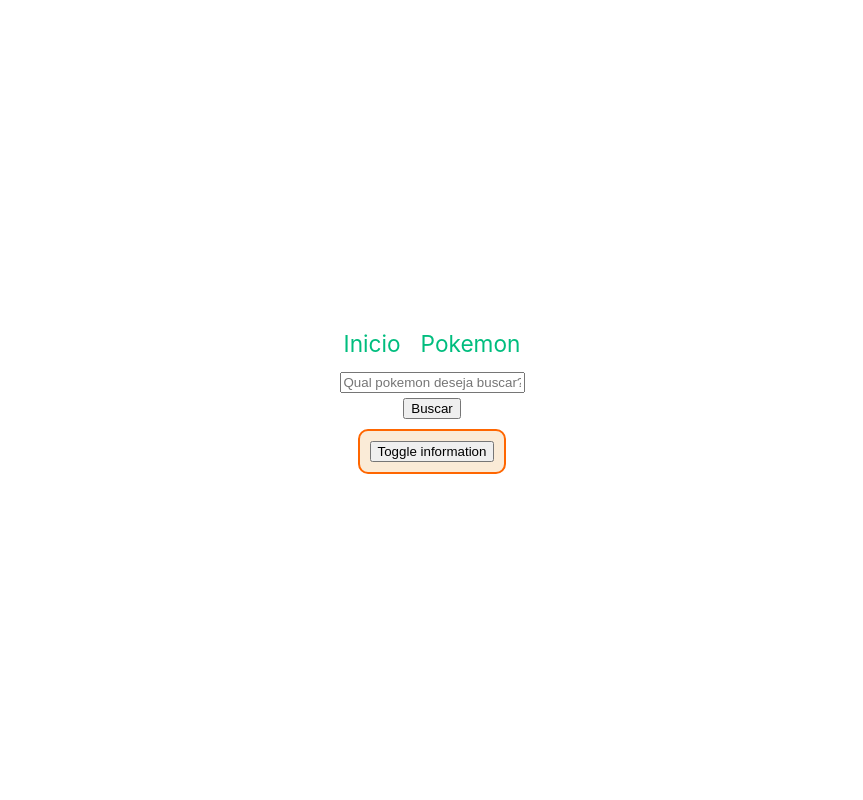
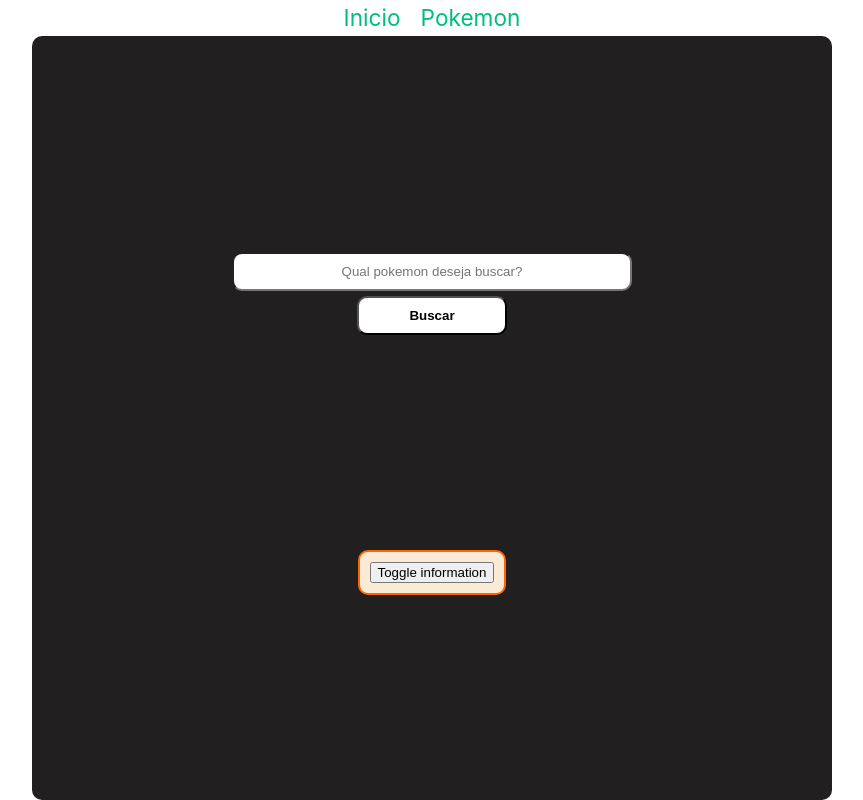
Before and after one commit to pedro-bink/pokemon-app, a Vue app: page /pokemon in a window 1280 px wide. Shown: the top 800 px of the page, without its empty margins (240-1103 px from the left). Built offline with nearby package versions, Linux system fonts and the light colour scheme.

Commit message:
feat: cleaning input value after submiting form

```diff
--- a/src/views/PokemonView.vue
+++ b/src/views/PokemonView.vue
@@ -13,6 +13,7 @@ export default {
   methods: {
     handleSubmit() {
       console.log(this.pokemonName);
+
       axios
         .get(`https://pokeapi.co/api/v2/pokemon/${this.pokemonName}`)
         .then((response) => {
@@ -22,10 +23,14 @@ export default {
             name: response.data.name,
             image: response.data.sprites.front_default,
             stats: response.data.stats,
+            type: { ...response.data.types },
           };
         });
+
+      this.pokemonName = '';
     },
   },
+
   components: { PokemonCard },
 };
 </script>
@@ -39,17 +44,31 @@ export default {
         v-model="this.pokemonName"
       />
 
-      <input type="submit" value="Buscar" />
+      <button type="submit">Buscar</button>
     </form>
+    <div class="content">
+      <PokemonCard :pokemon="this.pokemon" />
+    </div>
   </div>
-  <PokemonCard :pokemon="this.pokemon" />
 </template>
 
 <style scoped>
 .container {
   display: flex;
   flex-direction: column;
+  align-items: center;
+  justify-content: space-evenly;
+  max-width: 800px;
+  width: 100%;
+  height: 100%;
+  background-color: rgb(33, 31, 31);
+  border-radius: 10px;
 }
+
+.content {
+  display: 100%;
+}
+
 form {
   display: flex;
   flex-direction: column;
@@ -57,5 +76,28 @@ form {
   justify-content: center;
   gap: 5px;
   padding: 10px;
+  width: 100%;
+}
+
+input {
+  border-radius: 10px;
+  max-width: 400px;
+  width: 100%;
+  padding: 10px;
+  text-align: center;
+}
+
+button {
+  padding: 10px;
+  max-width: 150px;
+  width: 100%;
+  border-radius: 10px;
+  background-color: white;
+  font-weight: bold;
+}
+
+button:hover {
+  background-color: orangered;
+  color: white;
 }
 </style>
```
